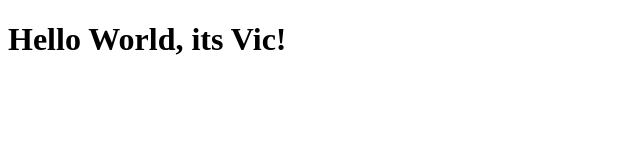
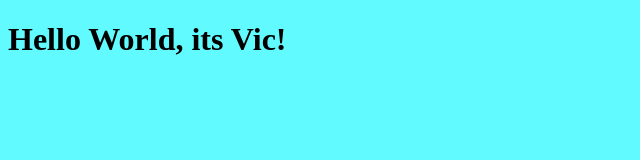
Before and after one commit to vfaywolfe/vfaywolfe.github.io, a plain HTML site: page csstest.html in a window 1280 px wide. Shown: the whole page, without its empty margins (0-640 px from the left). Drawn offline with Linux system fonts and the light colour scheme.

Commit message:
Update csstest.html

```diff
--- a/csstest.html
+++ b/csstest.html
@@ -3,6 +3,7 @@
     <head>
         <meta charset="utf-8">
         <title>HTML basics</title>
+        <link rel="stylesheet" href="style1.css">
     </head>
     <body>
 
```
